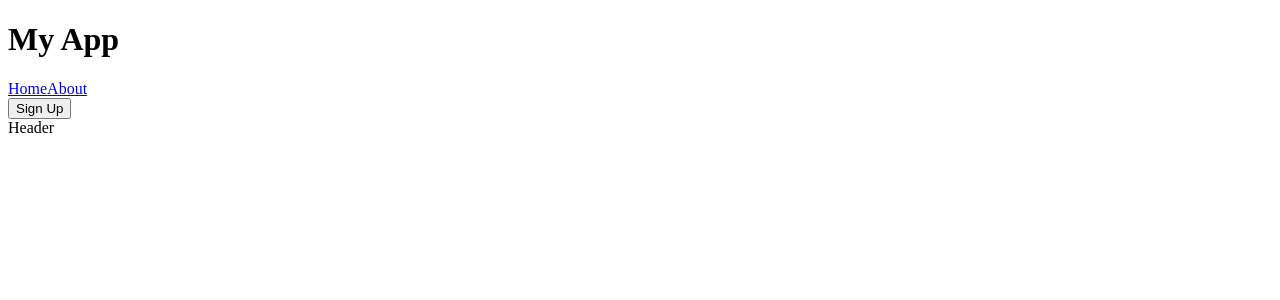
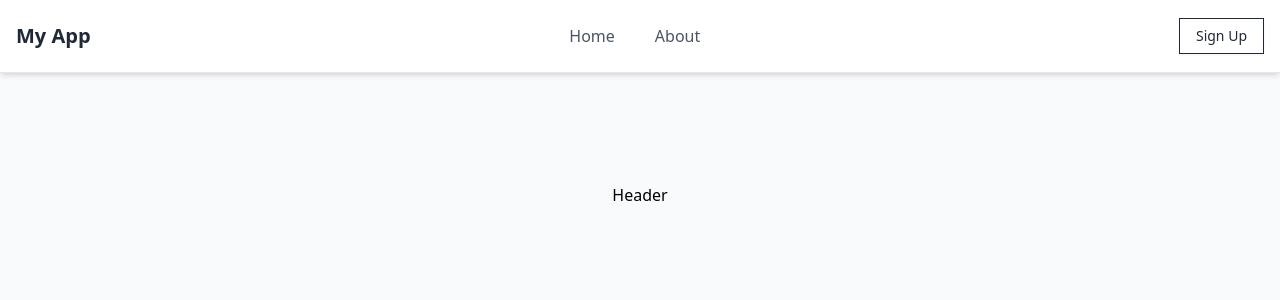
Before and after one commit to Pratiksha102/fitness-forever, a Next.js app: page / in a window 1280 px wide. Shown: the top 300 px of the page. Built offline with nearby package versions, Linux system fonts and the light colour scheme.

Commit message:
Initial Tailwind setup

```diff
--- /dev/null
+++ b/postcss.config.js
@@ -0,0 +1,6 @@
+module.exports = {
+  plugins: {
+    tailwindcss: {},
+    autoprefixer: {},
+  },
+};
--- a/postcss.config.mjs
+++ /dev/null
@@ -1,9 +0,0 @@
-/** @type {import('postcss-load-config').Config} */
-const config = {
-  plugins: {
-    tailwindcss: {},
-    autoprefixer: {},
-  },
-};
-
-export default config;
--- a/src/app/layout.tsx
+++ b/src/app/layout.tsx
@@ -1,5 +1,5 @@
 // app/layout.tsx
-// import "@/styles/globals.css";
+import "@/styles/globals.css";
 import { Header } from "@/components/Header";
 // import { Footer } from "@/components/Footer";
 
--- a/src/styles/global.css
+++ /dev/null
@@ -1,8 +0,0 @@
-@tailwind base;
-@tailwind components;
-@tailwind utilities;
-
-/* Custom styles (optional) */
-body {
-  @apply bg-gray-50 text-gray-900;
-}
--- /dev/null
+++ b/src/styles/globals.css
@@ -0,0 +1,33 @@
+@tailwind base;
+@tailwind components;
+@tailwind utilities;
+
+/* Custom global styles */
+:root {
+  --header-bg-color: #ffffff; /* Customize header background */
+  --header-text-color: #1a1a1a; /* Customize header text color */
+}
+
+/* Styling for the header */
+header {
+  @apply bg-white text-gray-800 shadow-md;
+  z-index: 10;
+  position: sticky;
+  top: 0;
+}
+
+header .logo {
+  @apply text-xl font-bold text-blue-600;
+}
+
+header nav {
+  @apply flex gap-4 items-center;
+}
+
+header nav a {
+  @apply text-gray-600 hover:text-blue-500 transition-colors;
+}
+
+header nav a.active {
+  @apply text-blue-600 font-semibold;
+}
```
